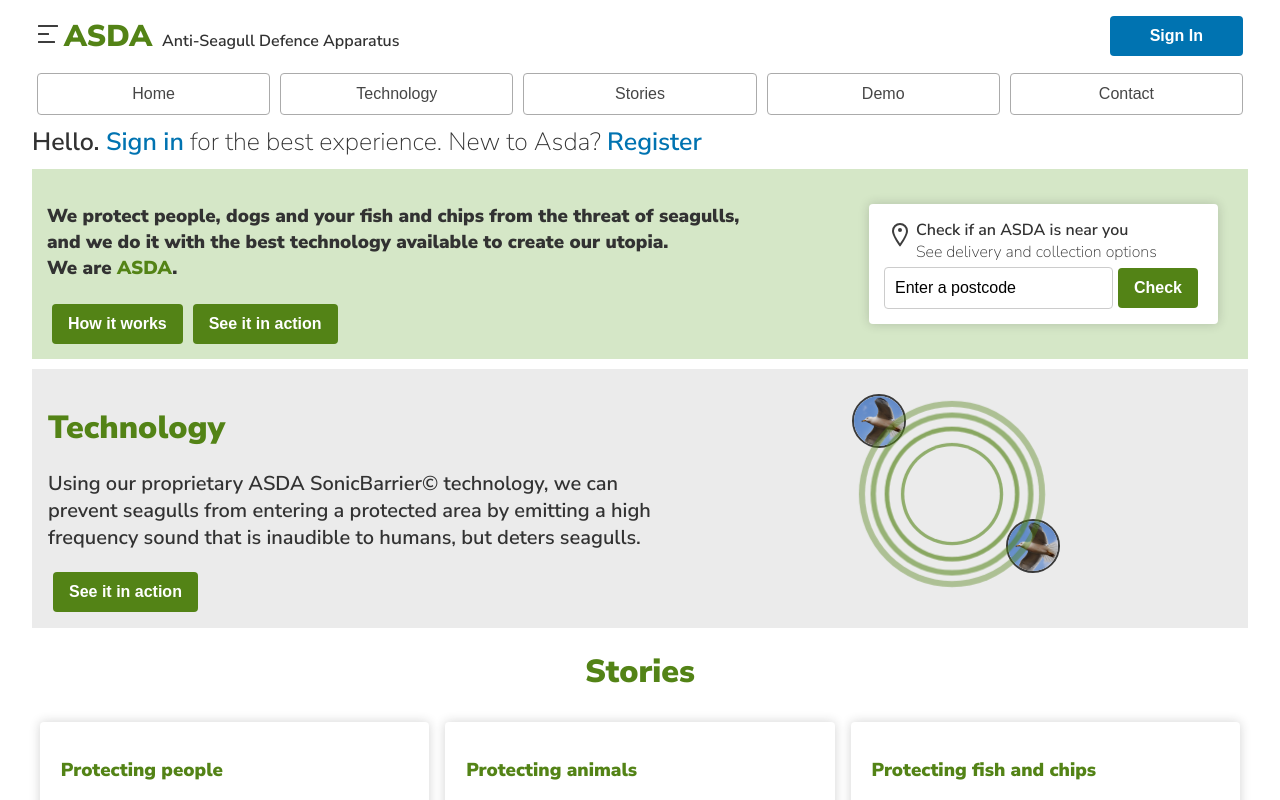
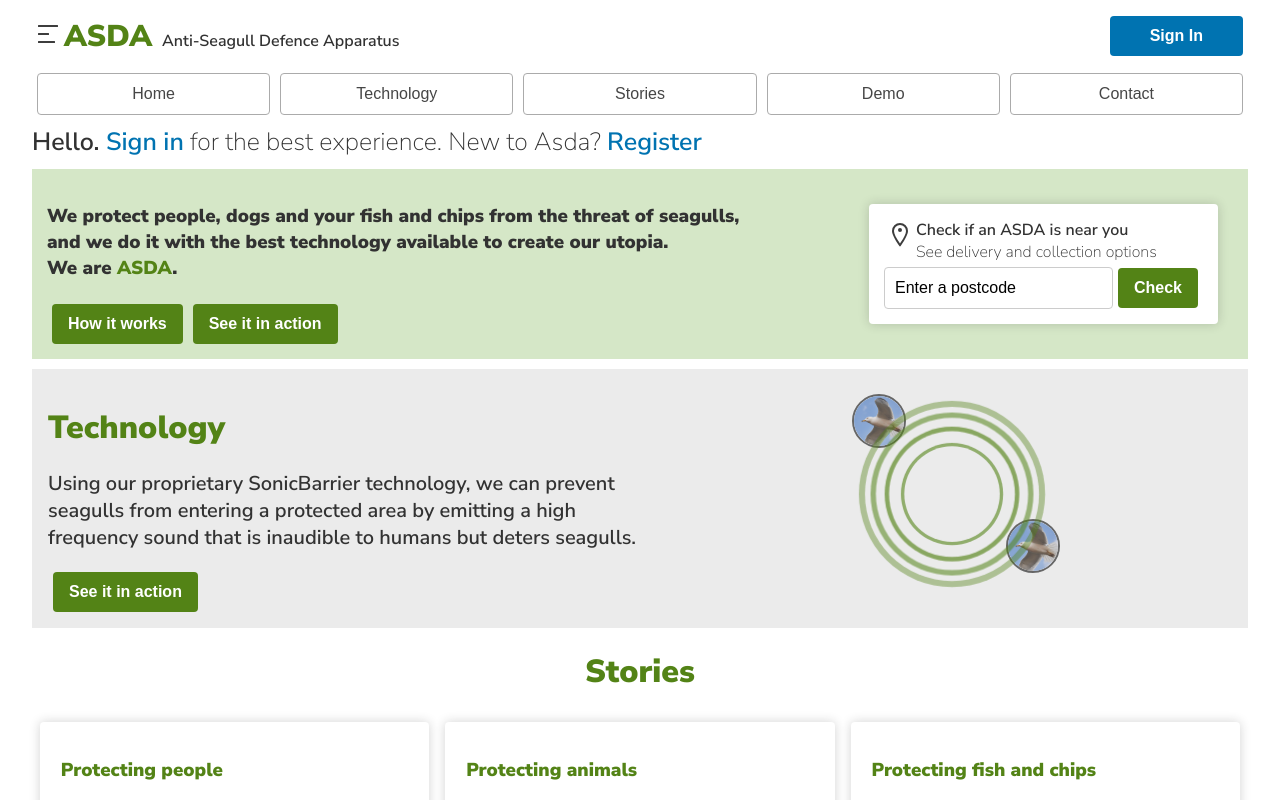
Before and after one commit to mitchLui/asda, a React (Create React App) app in the folder frontend/: page / in a window 1280 px wide. Shown: the top 800 px of the page. Built offline with nearby package versions, Linux system fonts and the light colour scheme.

Commit message:
adjusted seagull opacity

```diff
--- a/frontend/src/App.tsx
+++ b/frontend/src/App.tsx
@@ -66,8 +66,8 @@
       <div style={{'marginTop': '10px','display': 'flex', 'backgroundColor': '#ebebeb', 'justifyContent': 'space-between'}}>
         <div style={{'marginLeft': '16px', 'width': '50%', zIndex: '1', 'textAlign': 'left'}}>
           <h1 style={{'color': '#538316', 'paddingTop': '15px'}}>Technology</h1>
-          <span style={{'fontSize': '20px'}}>Using our proprietary ASDA SonicBarrier© technology, we can prevent seagulls from entering a protected area
-          by emitting a high frequency sound that is inaudible to humans, but deters seagulls.</span>
+          <span style={{'fontSize': '20px'}}>Using our proprietary SonicBarrier technology, we can prevent seagulls from entering a protected area
+          by emitting a high frequency sound that is inaudible to humans but deters seagulls.</span>
           <p><Button>See it in action</Button></p>
         </div>
         <PulsaingCircle/>
--- a/frontend/src/components/PulsatingCircle/PulsatingCircle.module.scss
+++ b/frontend/src/components/PulsatingCircle/PulsatingCircle.module.scss
@@ -19,6 +19,7 @@
   overflow: hidden;
   border-radius: 50%;
   z-index: 0;
+  opacity: 0.75;
 
   &.seagull2 {
     top: 125px;
```
